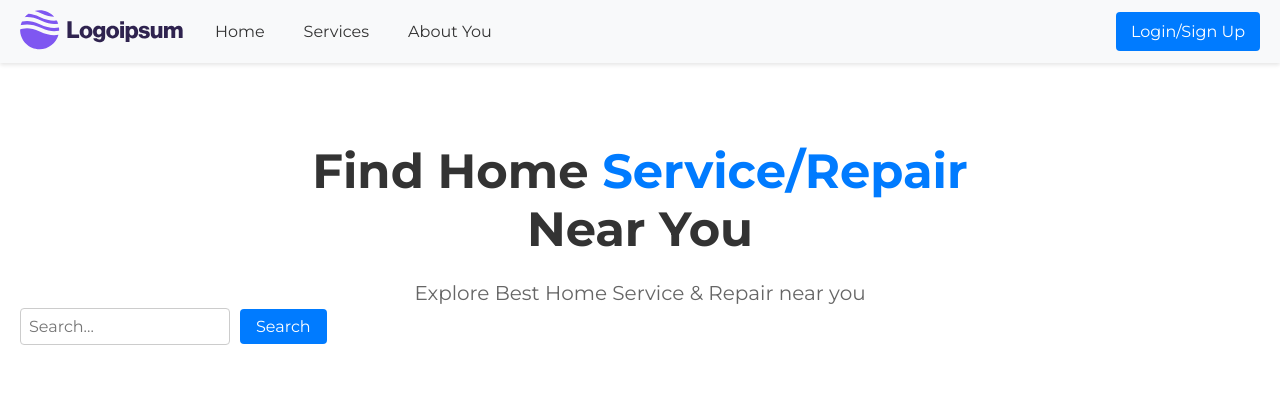
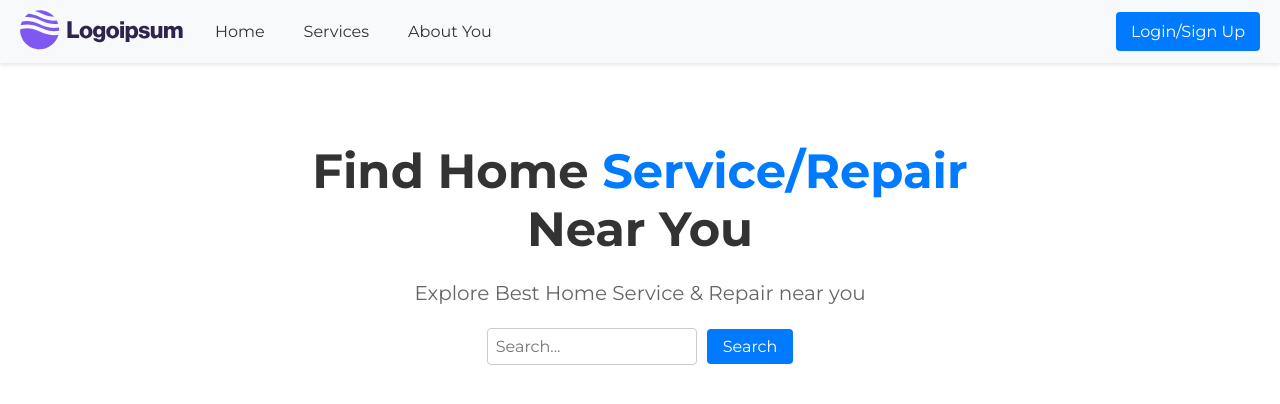
Before and after one commit to rytiscer/FEAC5, a React (Vite) app in the folder frontend/: page / in a window 1280 px wide. Shown: the top 404 px of the page. Built offline with nearby package versions, Linux system fonts and the light colour scheme.

Commit message:
Fixed search bar position

```diff
--- a/frontend/src/components/Hero/Hero.jsx
+++ b/frontend/src/components/Hero/Hero.jsx
@@ -12,7 +12,9 @@ const Hero = () => {
       <p className={styles.subtitle}>
         Explore Best Home Service & Repair near you
       </p>
+      <div className={styles.searchBar}>
       <SearchBar/>
+      </div>
     </div>
   );
 };
--- a/frontend/src/components/Hero/Hero.module.scss
+++ b/frontend/src/components/Hero/Hero.module.scss
@@ -30,3 +30,9 @@
     font-size: 1rem;
   }
 }
+
+.searchBar {
+  display: flex;
+  justify-content: center; /* Center the search bar horizontally */
+  margin-top: 20px; /* Add spacing between the subtitle and search bar */
+}
```
Also changed, not shown: frontend/src/components/SearchBar/SearchBar.module.scss (line endings or trailing spaces).
